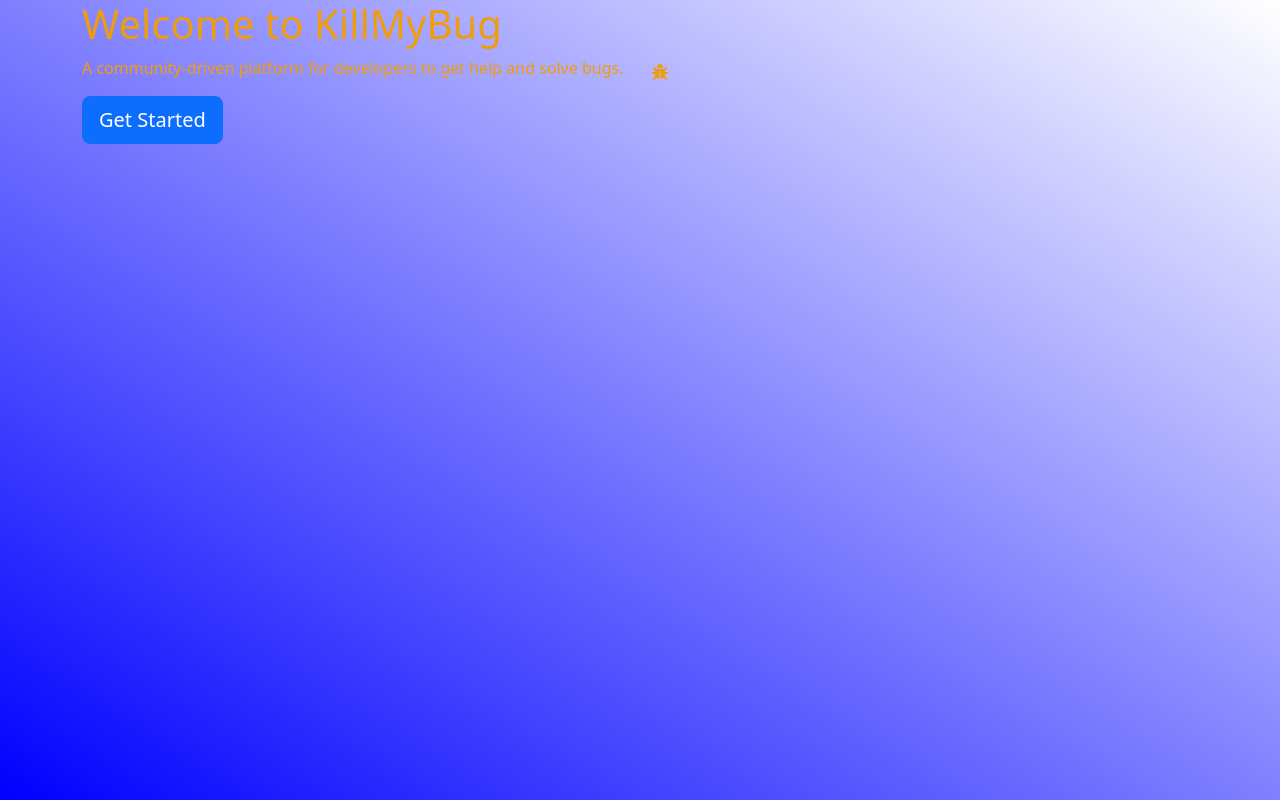
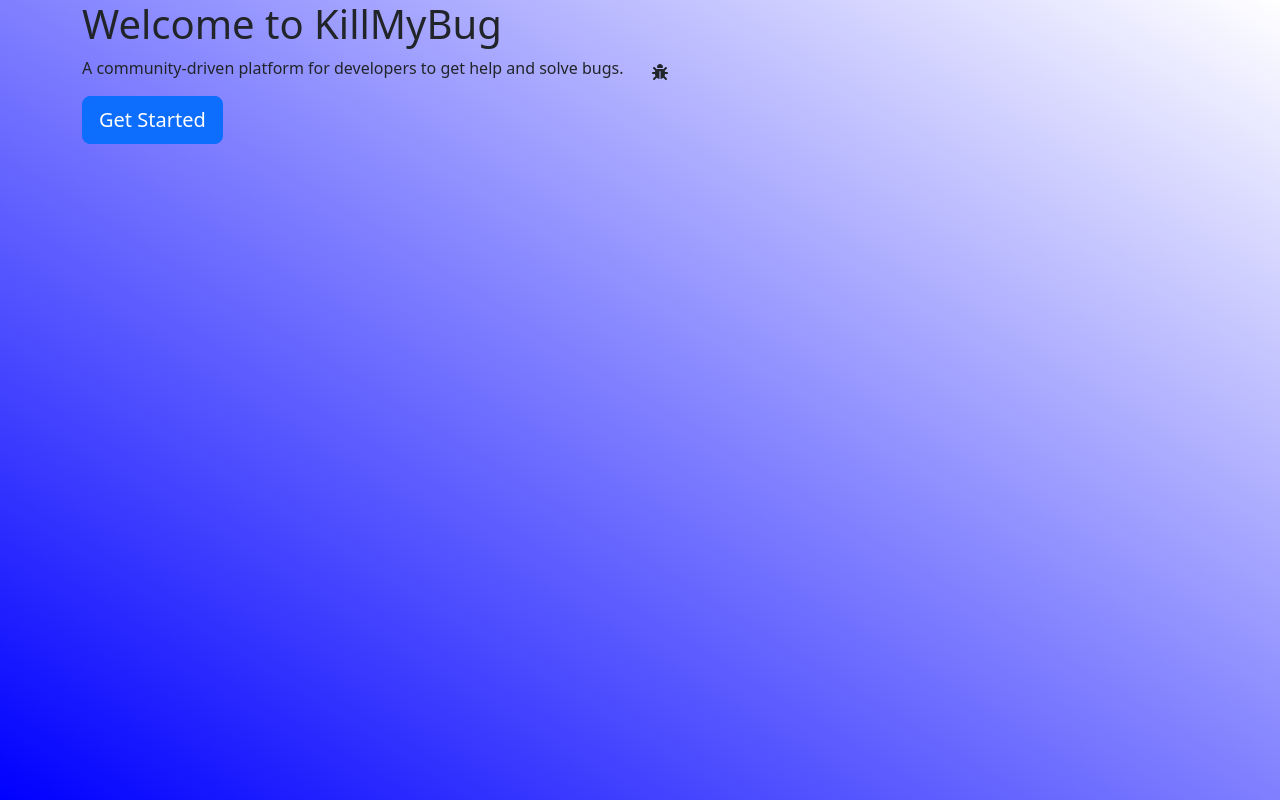
Before and after one commit to Srinivasan-Akash/Coding-Yogi, a Next.js app: page /killmybug in a window 1280 px wide. Built offline with nearby package versions, Linux system fonts and the light colour scheme.

Commit message:
font color black

```diff
--- a/src/pages/killmybug.tsx
+++ b/src/pages/killmybug.tsx
@@ -8,19 +8,19 @@ import { faBug } from '@fortawesome/free-solid-svg-icons';
 
 const Killmybug = () => {
     return (
-        <Container fluid className={styles.killmybug} id = "killmybug">
+        <Container fluid className={styles.killmybug} >
             <Container>
                 <Row className="align-items-center">
                     <Col md={6}>
-                        <h1 className='yellow'>Welcome to KillMyBug</h1>
-                        <p className="yellow">
+                        <h1 >Welcome to KillMyBug</h1>
+                        <p >
                             A community-driven platform for developers to get help and solve bugs.
                         </p>
                         <Button variant="primary" size="lg">
                             Get Started
                         </Button>
                     </Col>
-                    <Col md={6} className="yellow">
+                    <Col md={6} >
                         <FontAwesomeIcon icon={faBug} />
 
                     </Col>
```
